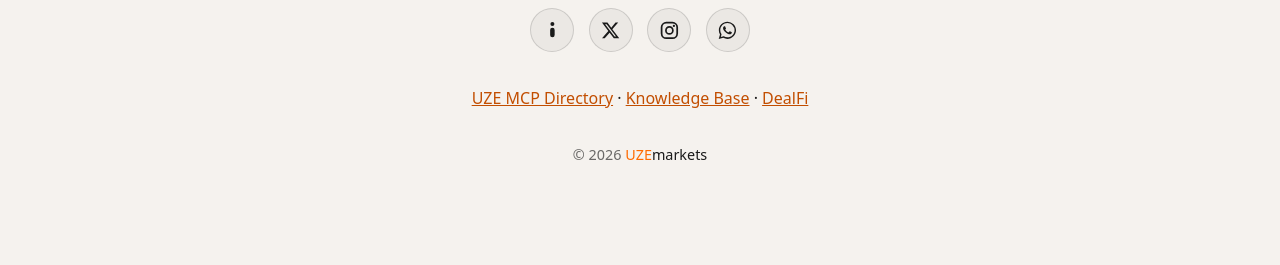
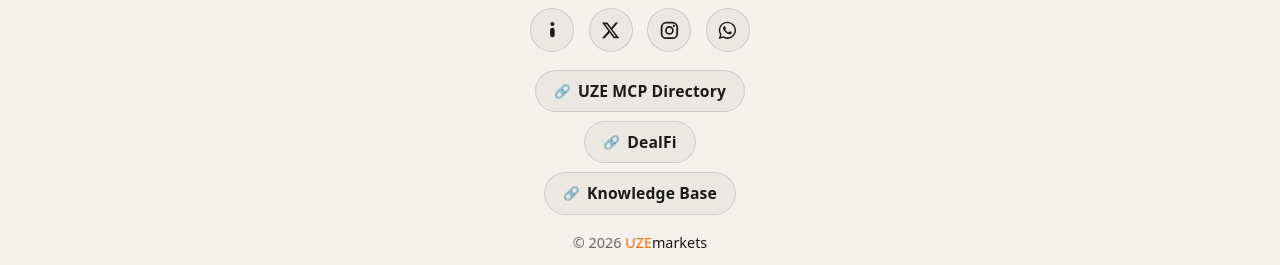
Before and after one commit to DEVBUILDSTACK/UZE, a Next.js app in the folder apps/uze-web/: page /mcp-utility in a window 1280 px wide. Shown: the part 1263-1528 px from the top of the page. Before the commit the page ends 1471 px from the top, so only its background shows below. Built offline with nearby package versions, Linux system fonts and the light colour scheme; no server answers; what wagmi would draw is missing.

Commit message:
Footer links reformatted: three centered lines, DealFi second (James, 2026-11-16)
The shared footer (every page, bottom) now stacks UZE MCP
Directory / DealFi / Knowledge Base as three centered pill rows,
each marked with a link glyph so they read as links.

```diff
--- a/apps/uze-web/src/app/globals.css
+++ b/apps/uze-web/src/app/globals.css
@@ -570,6 +570,48 @@ form button,
   height: 1.3rem;
 }
 
+/* Footer directory links — three centered lines, each marked as a
+ * link (James, 2026-11-16): UZE MCP Directory / DealFi / Knowledge
+ * Base. Pill rows so the bottom of the page reads as a directory,
+ * not a footnote. */
+.site-footer .footer-links {
+  display: flex;
+  flex-direction: column;
+  align-items: center;
+  gap: 0.55rem;
+  margin: 0;
+}
+
+.site-footer .footer-links a {
+  display: inline-flex;
+  align-items: center;
+  gap: 0.45rem;
+  padding: 0.5rem 1.15rem;
+  border: 1px solid var(--border);
+  border-radius: 999px;
+  background: var(--panel);
+  color: var(--ink);
+  font-weight: 600;
+  font-size: 0.98rem;
+  letter-spacing: 0.01em;
+  text-decoration: none;
+  transition:
+    border-color 0.15s ease,
+    color 0.15s ease,
+    transform 0.15s ease;
+}
+
+.site-footer .footer-links a:hover {
+  border-color: var(--accent);
+  color: var(--accent);
+  transform: translateY(-1px);
+}
+
+.site-footer .footer-links .link-glyph {
+  font-size: 0.85em;
+  line-height: 1;
+}
+
 .site-footer .copyright {
   margin: 0;
   color: var(--muted);
--- a/apps/uze-web/src/components/site-footer.tsx
+++ b/apps/uze-web/src/components/site-footer.tsx
@@ -99,13 +99,26 @@ export default function SiteFooter() {
           ),
         )}
       </div>
-      <p className="footer-links">
-        <a href="https://uzemarkets.com/mcp-utility">UZE MCP Directory</a>
-        {" · "}
-        <a href="https://uzemarkets.com/knowledge-base">Knowledge Base</a>
-        {" · "}
-        <a href="https://dealfi.uzemarkets.com">DealFi</a>
-      </p>
+      <nav className="footer-links" aria-label="Site directory">
+        <a href="https://uzemarkets.com/mcp-utility">
+          <span className="link-glyph" aria-hidden="true">
+            🔗
+          </span>{" "}
+          UZE MCP Directory
+        </a>
+        <a href="https://dealfi.uzemarkets.com">
+          <span className="link-glyph" aria-hidden="true">
+            🔗
+          </span>{" "}
+          DealFi
+        </a>
+        <a href="https://uzemarkets.com/knowledge-base">
+          <span className="link-glyph" aria-hidden="true">
+            🔗
+          </span>{" "}
+          Knowledge Base
+        </a>
+      </nav>
       <p className="copyright">
         © 2026{" "}
         <span className="wordmark">
```
